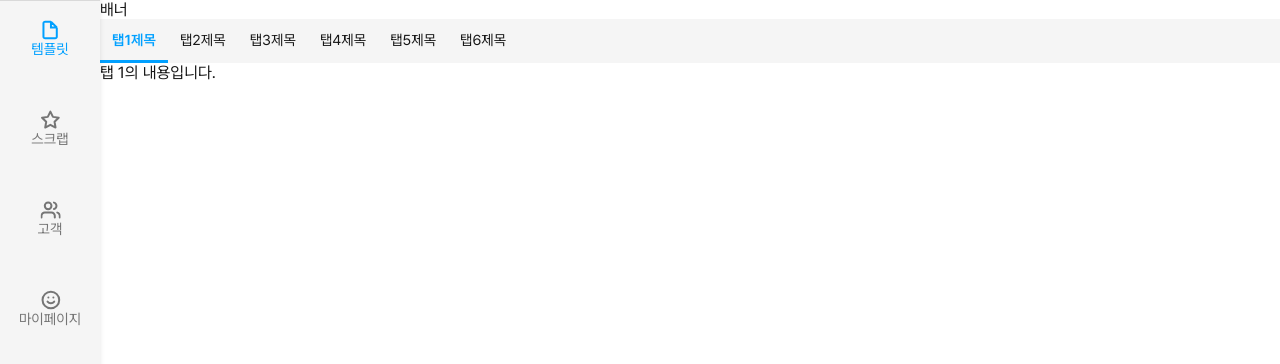
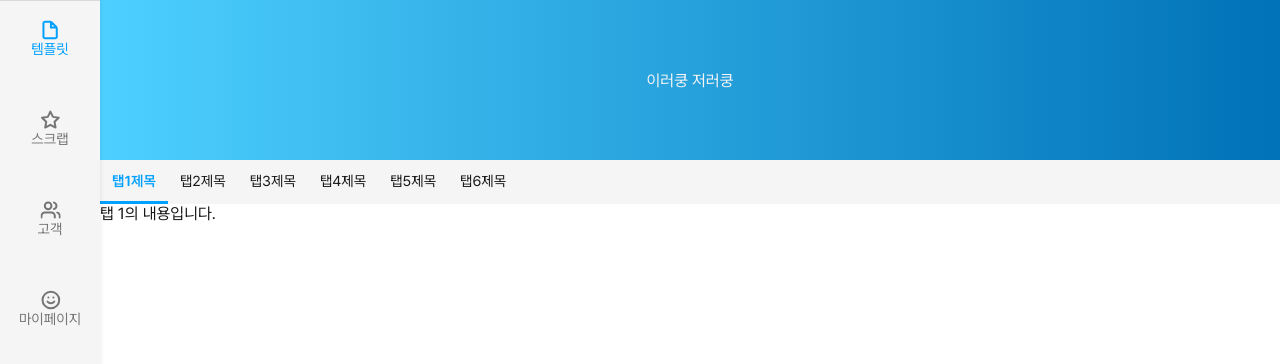
Before and after one commit to yulmam/ssenbi, a Next.js app: page /template in a window 1280 px wide. Shown: the top 364 px of the page. Built offline with nearby package versions, Linux system fonts and the light colour scheme.

Commit message:
feat: banner 구현

```diff
--- a/src/app/(pages)/template/page.tsx
+++ b/src/app/(pages)/template/page.tsx
@@ -1,5 +1,6 @@
 "use client";
 
+import Banner from "@/app/components/common/Banner";
 import NavigationBar from "@/app/components/common/NavigationBar";
 import { useState } from "react";
 
@@ -21,7 +22,7 @@ export default function Template() {
 
   return (
     <div className="page-container">
-      <div>배너</div>
+      <Banner />
       <NavigationBar tabs={tabs} onTabChange={handleTabChange} />
       {currentTab === 0 && <div>탭 1의 내용입니다.</div>}
       {currentTab === 1 && <div>탭 2의 내용입니다.</div>}
--- /dev/null
+++ b/src/app/components/common/Banner.css
@@ -0,0 +1,11 @@
+.banner {
+    display: flex;
+    flex-direction: column;
+    justify-content: center;
+    align-items: center;
+    gap: 12px;
+    background: linear-gradient(to right, var(--blue-400), var(--blue-800));
+    min-height: 20vh;
+    color: var(--gray-100);
+    text-align: center;
+}
--- /dev/null
+++ b/src/app/components/common/Banner.tsx
@@ -0,0 +1,10 @@
+import React from "react";
+import "./Banner.css";
+
+export default function NavigationBar() {
+  return (
+    <div className="banner">
+      이러쿵 저러쿵
+    </div>
+  );
+}
```
